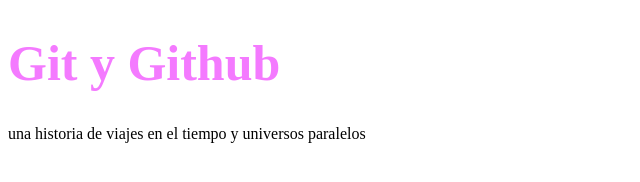
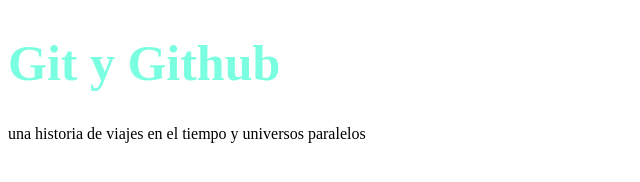
Before and after one commit to danielzxmh/Github, a plain HTML site: page index.html in a window 1280 px wide. Shown: the whole page, without its empty margins (0-640 px from the left). Drawn offline with Linux system fonts and the light colour scheme.

Commit message:
Yo siempre gano

```diff
--- a/CSS/style.css
+++ b/CSS/style.css
@@ -1,5 +1,5 @@
 h1{
-    color: rgb(244, 122, 255);
+    color: rgb(122, 255, 224);
     font-size: 50px;
 
 }
```
